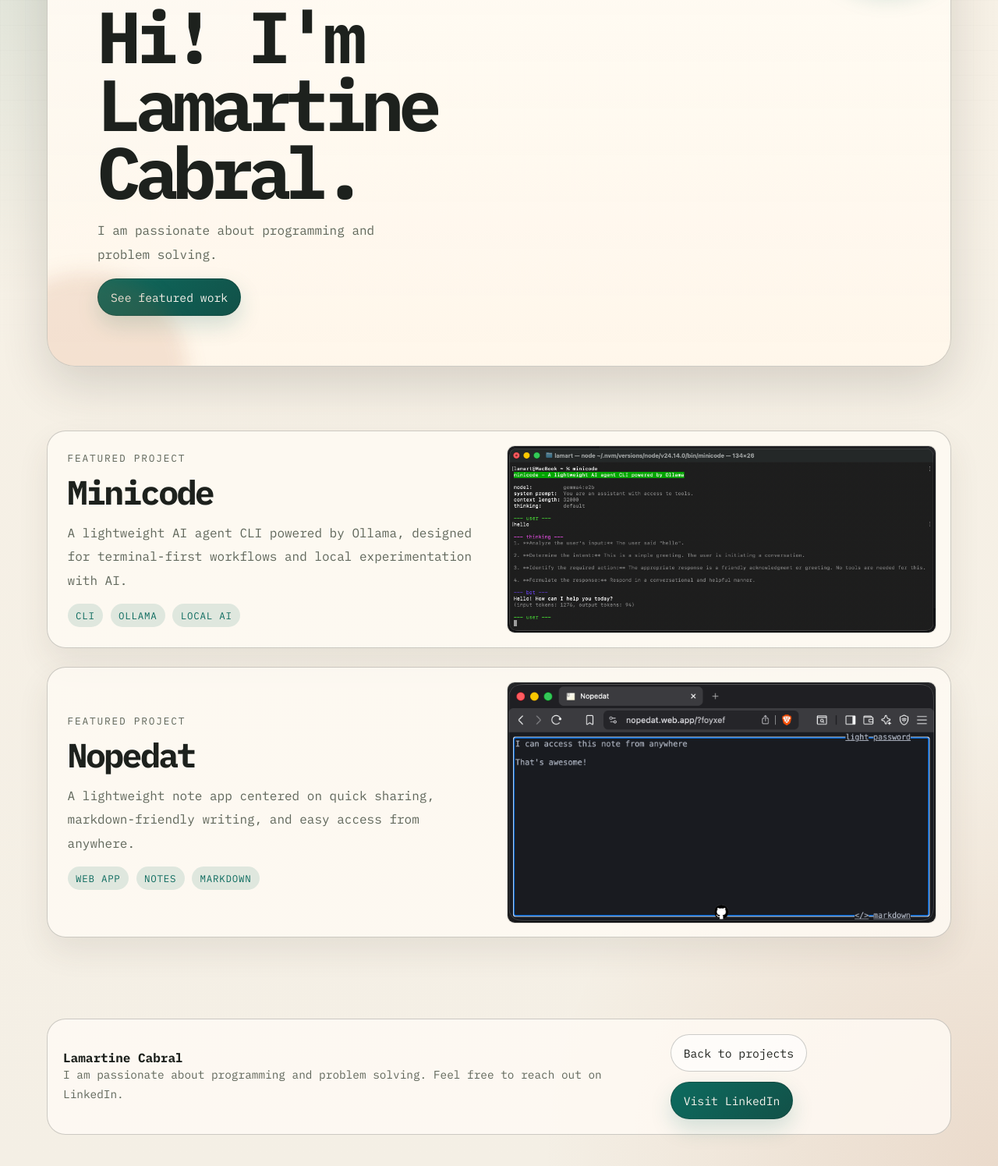
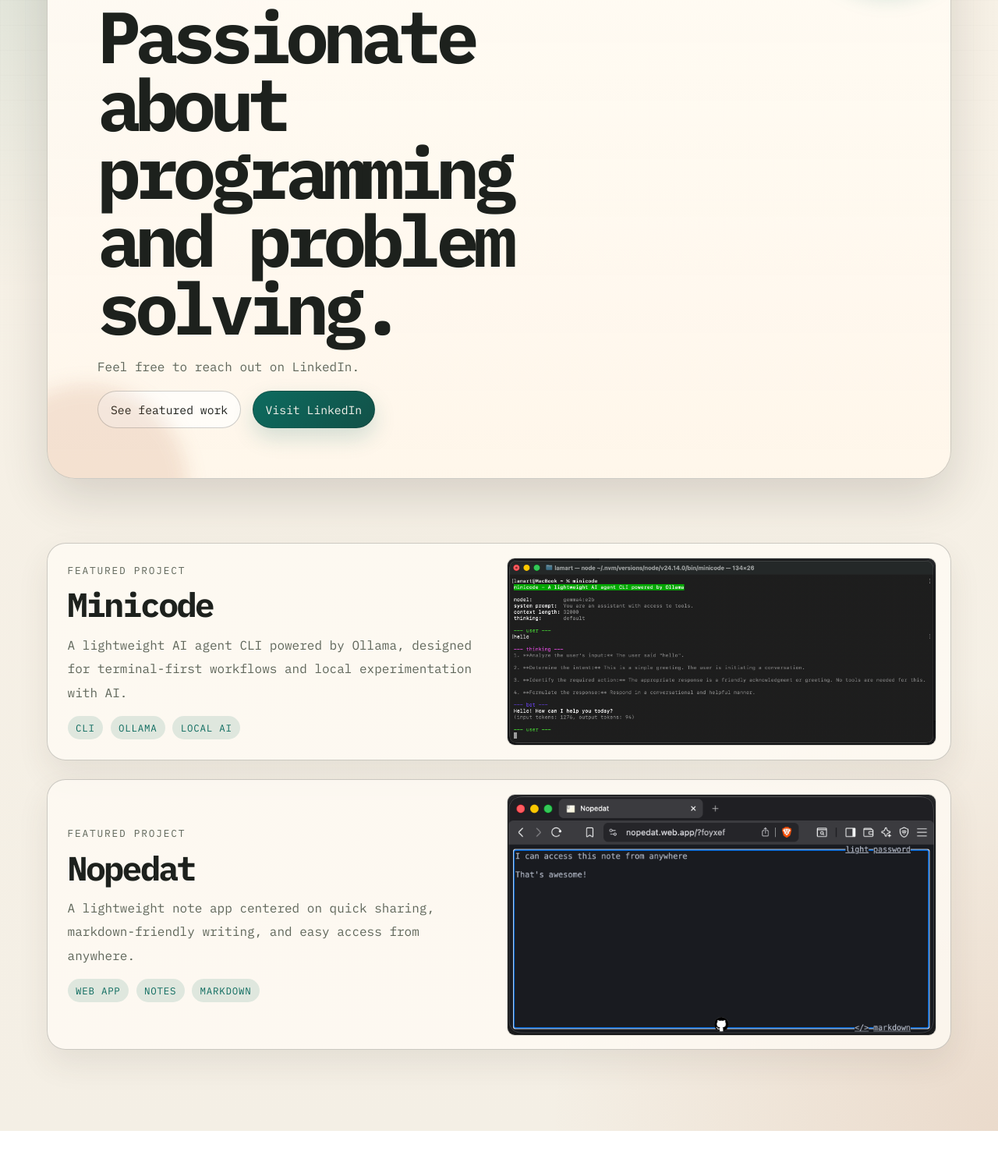
Before and after one commit to lamartinecabral/lamartinecabral.github.io, a plain HTML site: page docs/index.html in a window 1280 px wide. Shown: the part 160-1655 px from the top of the page at 78% size. After the commit the page ends 1610 px from the top, so only its background shows below. Drawn offline with Linux system fonts and the light colour scheme.

Commit message:
refactor: update hero section content and remove footer for a streamlined layout

```diff
--- a/docs/index.html
+++ b/docs/index.html
@@ -213,7 +213,6 @@
       }
 
       h1 {
-        max-width: 13ch;
         font-size: clamp(2.8rem, 8vw, 5.8rem);
         line-height: 0.94;
         letter-spacing: -0.08em;
@@ -369,33 +368,6 @@
         text-transform: uppercase;
       }
 
-      .footer {
-        padding: 0 0 2.5rem;
-      }
-
-      .footer__card {
-        display: flex;
-        align-items: center;
-        justify-content: space-between;
-        gap: 1rem;
-        padding: 1.2rem 1.25rem;
-        border: 1px solid var(--border-strong);
-        border-radius: 24px;
-        background: rgba(255, 251, 244, 0.82);
-      }
-
-      .footer__card p {
-        color: var(--muted);
-        font-size: 0.9rem;
-        line-height: 1.7;
-      }
-
-      .footer__links {
-        display: flex;
-        flex-wrap: wrap;
-        gap: 0.8rem;
-      }
-
       @keyframes rise {
         from {
           opacity: 0;
@@ -424,8 +396,7 @@
           width: min(calc(100% - 1rem), var(--max-width));
         }
 
-        .topbar,
-        .footer__card {
+        .topbar {
           align-items: flex-start;
           flex-direction: column;
         }
@@ -448,8 +419,7 @@
           padding-right: 0;
         }
 
-        .project,
-        .footer__card {
+        .project {
           border-radius: 20px;
         }
       }
@@ -485,13 +455,19 @@
 
         <div class="hero__content">
           <div class="hero__copy reveal">
-            <h1>Hi! I'm Lamartine Cabral.</h1>
-            <p class="hero__lead">
-              I am passionate about programming and problem solving.
-            </p>
+            <h1>Passionate about programming and problem solving.</h1>
+            <p class="hero__lead">Feel free to reach out on LinkedIn.</p>
 
             <div class="hero__actions">
-              <a class="button" href="#projects">See featured work</a>
+              <a class="button--ghost" href="#projects">See featured work</a>
+              <a
+                class="button"
+                href="https://www.linkedin.com/in/lamartine-cabral/"
+                target="_blank"
+                rel="noreferrer"
+              >
+                Visit LinkedIn
+              </a>
             </div>
           </div>
         </div>
@@ -547,28 +523,5 @@
         </div>
       </section>
     </main>
-
-    <footer class="footer shell">
-      <div class="footer__card reveal">
-        <div>
-          <strong>Lamartine Cabral</strong>
-          <p>
-            I am passionate about programming and problem solving. Feel free to
-            reach out on LinkedIn.
-          </p>
-        </div>
-        <div class="footer__links">
-          <a class="button--ghost" href="#projects">Back to projects</a>
-          <a
-            class="button"
-            href="https://www.linkedin.com/in/lamartine-cabral/"
-            target="_blank"
-            rel="noreferrer"
-          >
-            Visit LinkedIn
-          </a>
-        </div>
-      </div>
-    </footer>
   </body>
 </html>
```
